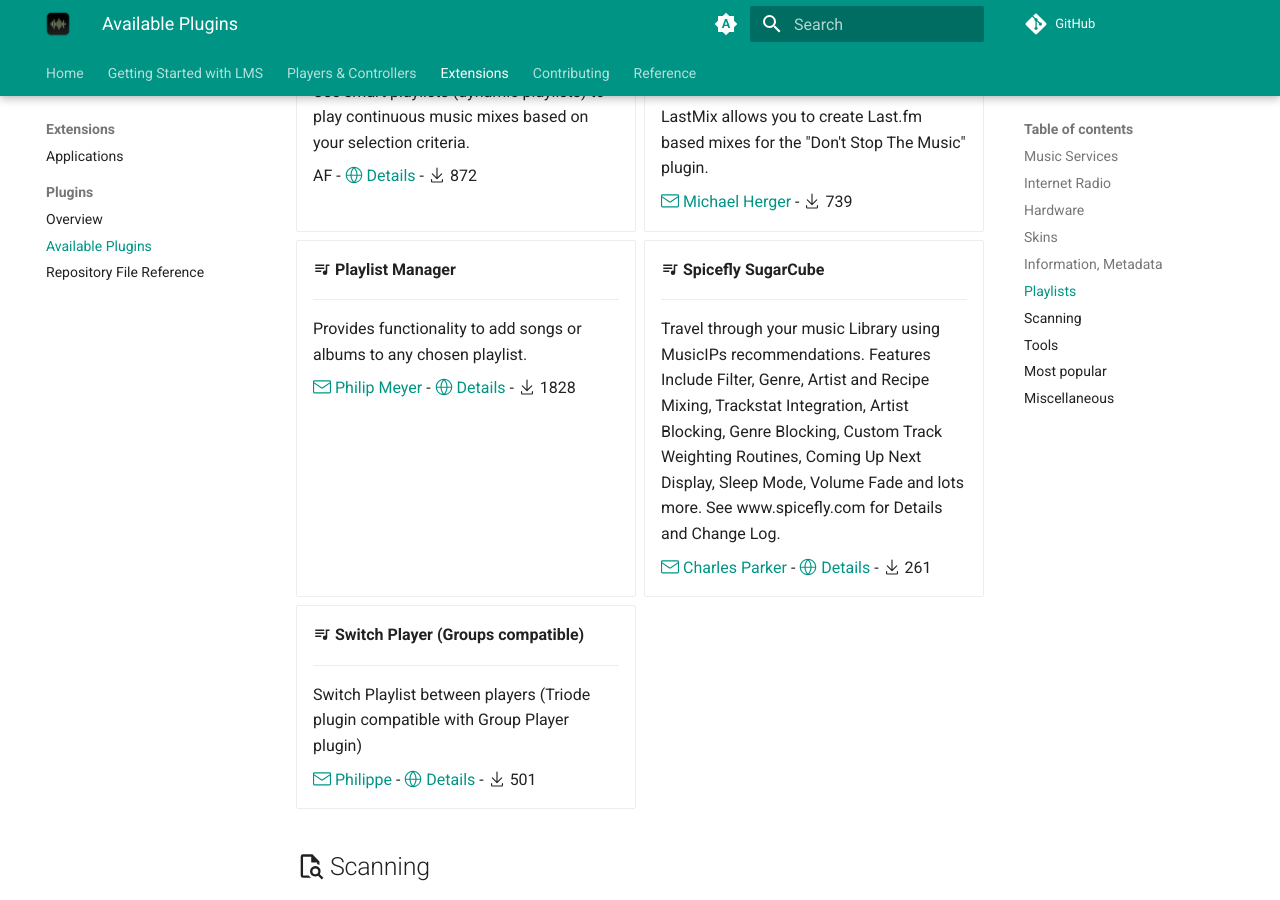
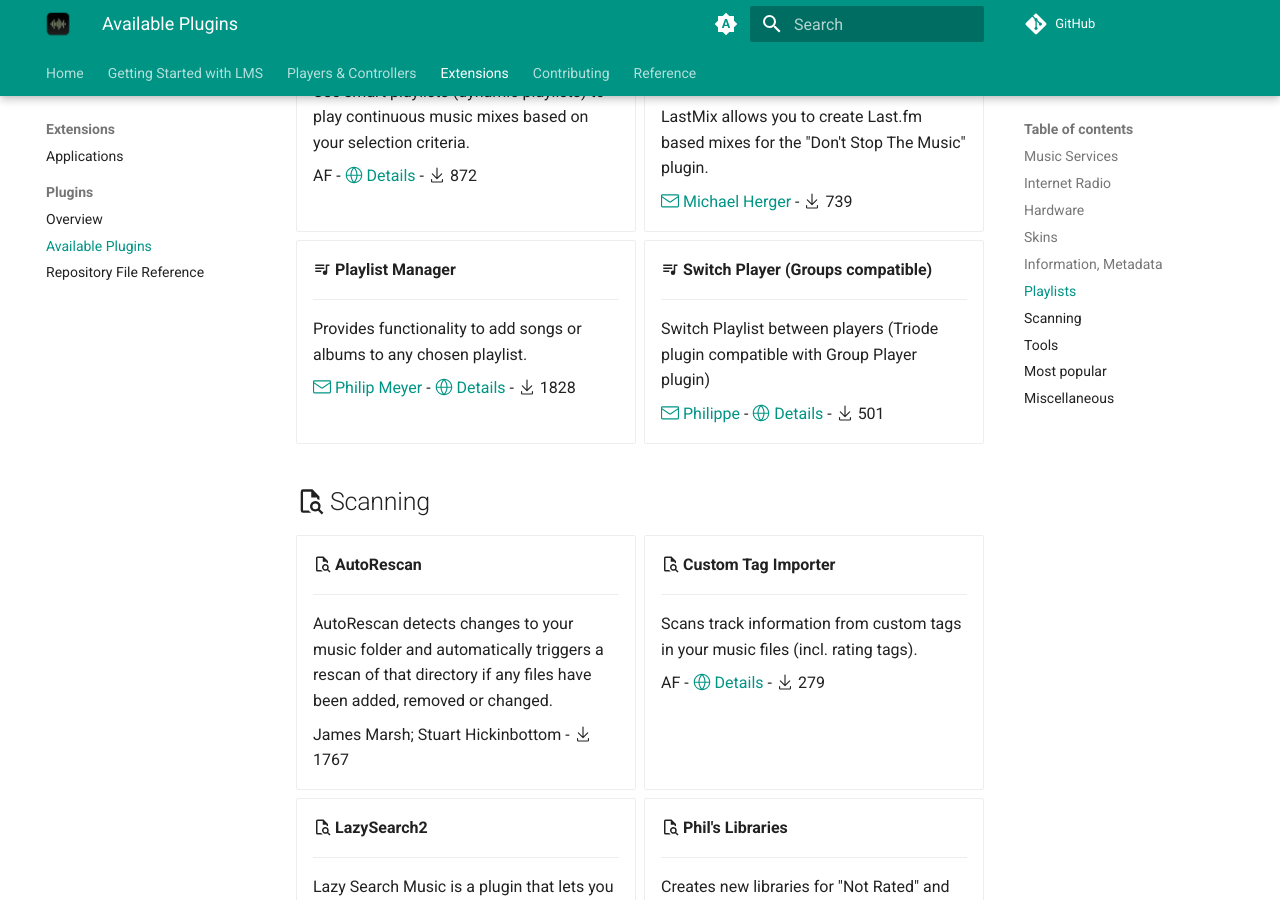
Before and after one commit to LMS-Community/lms-community.github.io, an MkDocs documentation site: the page built from docs/plugins/directory.md, in a window 1280 px wide and 900 px high, scrolled down 11297 px. Built offline with MkDocs 1.6.1 and Material for MkDocs 9.7.7, drawn with Linux system fonts in a browser that asks for light colours; a script that is not in the unit is left out; plug-ins that fetch from the network failed and are left out; comment, search, counter and statistics services are not loaded.

Commit message:
Update external data sources

```diff
--- a/docs/contributing/strings-coverage.json
+++ b/docs/contributing/strings-coverage.json
@@ -1 +1 @@
-[{"Language": "Czech", "Identifier": "CS", "Coverage": 97.36111111111111}, {"Language": "Danish", "Identifier": "DA", "Coverage": 99.25925925925925}, {"Language": "German", "Identifier": "DE", "Coverage": 97.5}, {"Language": "English", "Identifier": "EN", "Coverage": 100.0}, {"Language": "English (United Kingdom)", "Identifier": "EN_GB", "Coverage": 3.009259259259259}, {"Language": "Spanish", "Identifier": "ES", "Coverage": 85.74074074074075}, {"Language": "Finnish", "Identifier": "FI", "Coverage": 83.70370370370371}, {"Language": "French", "Identifier": "FR", "Coverage": 99.30555555555556}, {"Language": "Hebrew", "Identifier": "HE", "Coverage": 44.30555555555556}, {"Language": "Hungarian", "Identifier": "HU", "Coverage": 98.05555555555556}, {"Language": "Italian", "Identifier": "IT", "Coverage": 83.88888888888889}, {"Language": "Japanese", "Identifier": "JA", "Coverage": 23.65740740740741}, {"Language": "Dutch", "Identifier": "NL", "Coverage": 98.42592592592592}, {"Language": "Norwegian", "Identifier": "NO", "Coverage": 89.49074074074075}, {"Language": "Polish", "Identifier": "PL", "Coverage": 88.88888888888889}, {"Language": "Portuguese", "Identifier": "PT", "Coverage": 36.2962962962963}, {"Language": "Russian", "Identifier": "RU", "Coverage": 83.42592592592592}, {"Language": "Swedish", "Identifier": "SV", "Coverage": 91.20370370370371}, {"Language": "Chinese (Simplified, China)", "Identifier": "ZH_CN", "Coverage": 44.861111111111114}]
+[{"Language": "Czech", "Identifier": "CS", "Coverage": 96.64522058823529}, {"Language": "Danish", "Identifier": "DA", "Coverage": 98.52941176470588}, {"Language": "German", "Identifier": "DE", "Coverage": 97.51838235294117}, {"Language": "English", "Identifier": "EN", "Coverage": 100.0}, {"Language": "English (United Kingdom)", "Identifier": "EN_GB", "Coverage": 2.9871323529411766}, {"Language": "Spanish", "Identifier": "ES", "Coverage": 85.11029411764706}, {"Language": "Finnish", "Identifier": "FI", "Coverage": 83.08823529411765}, {"Language": "French", "Identifier": "FR", "Coverage": 99.31066176470588}, {"Language": "Hebrew", "Identifier": "HE", "Coverage": 43.9797794117647}, {"Language": "Hungarian", "Identifier": "HU", "Coverage": 97.38051470588235}, {"Language": "Italian", "Identifier": "IT", "Coverage": 83.2720588235294}, {"Language": "Japanese", "Identifier": "JA", "Coverage": 23.483455882352942}, {"Language": "Dutch", "Identifier": "NL", "Coverage": 98.4375}, {"Language": "Norwegian", "Identifier": "NO", "Coverage": 88.83272058823529}, {"Language": "Polish", "Identifier": "PL", "Coverage": 88.23529411764706}, {"Language": "Portuguese", "Identifier": "PT", "Coverage": 36.029411764705884}, {"Language": "Russian", "Identifier": "RU", "Coverage": 82.8125}, {"Language": "Swedish", "Identifier": "SV", "Coverage": 90.57904411764706}, {"Language": "Chinese (Simplified, China)", "Identifier": "ZH_CN", "Coverage": 44.53125}]
--- a/docs/plugins/directory.md
+++ b/docs/plugins/directory.md
@@ -732,14 +732,6 @@ title: Available Plugins
 
     [:octicons-mail-24: Philip Meyer](mailto:phil@hergest.demon.co.uk)    - [:octicons-globe-24: Details](http://penguinlovesmusic.de/wp-content/uploads/beta/pmplugins/PlaylistManPlugin.htm)    - :octicons-download-24: 1828
 
--   __:material-playlist-music: Spicefly SugarCube__
-
-    ---
-
-    Travel through your music Library using MusicIPs recommendations. Features Include Filter, Genre, Artist and Recipe Mixing, Trackstat Integration, Artist Blocking, Genre Blocking, Custom Track Weighting Routines, Coming Up Next Display, Sleep Mode, Volume Fade and lots more.  See www.spicefly.com for Details and Change Log.
-
-    [:octicons-mail-24: Charles Parker](mailto:abuse@spicefly.com)    - [:octicons-globe-24: Details](http://www.spicefly.com/)    - :octicons-download-24: 261
-
 -   __:material-playlist-music: Switch Player (Groups compatible)__
 
     ---
```
Also changed, not shown: docs/analytics/stats.json (+1 -1 lines), docs/getting-started/changelog-lms9.md (+2 -0 lines).
